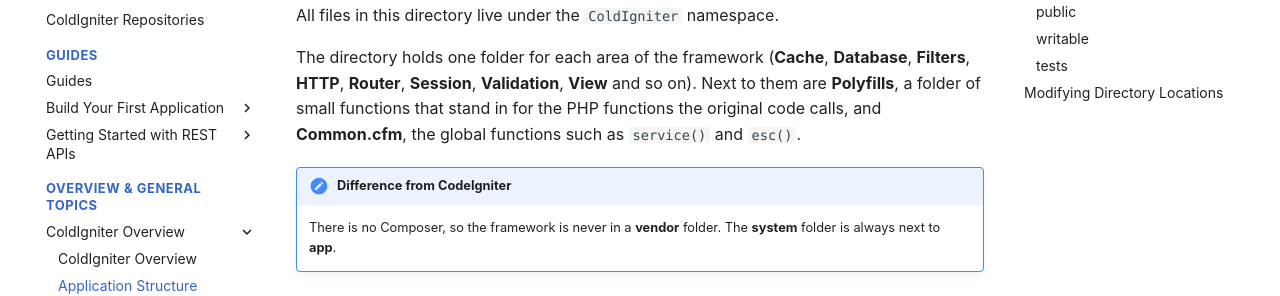
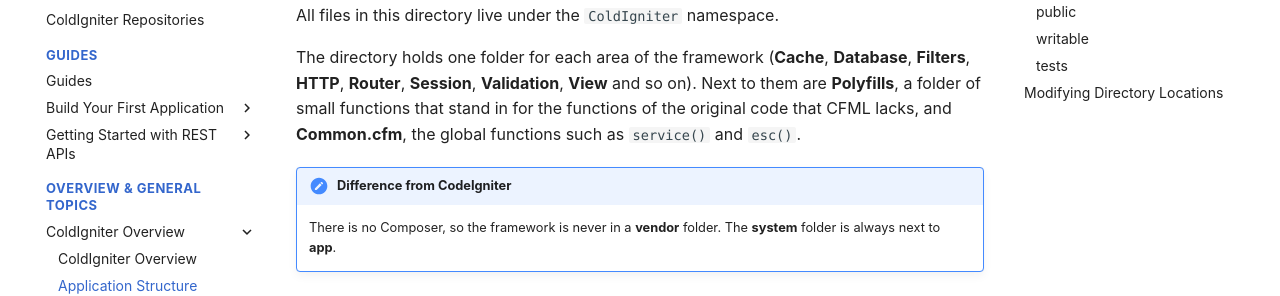
Before and after one commit to ColdIgniter/userguide, an MkDocs documentation site: the page built from guide/concepts/structure.md, in a window 1280 px wide and 900 px high, scrolled down 1545 px. Shown: the part 187-483 px from the top of the window. Built offline with MkDocs 1.6.1 and Material for MkDocs 9.7.7, drawn with Linux system fonts in a browser that asks for light colours.

Commit message:
docs(concepts): drop a PHP mention outside a note

```diff
--- a/guide/concepts/structure.md
+++ b/guide/concepts/structure.md
@@ -49,7 +49,7 @@ This directory stores the files that make up the framework, itself. While you ha
 
 All files in this directory live under the `ColdIgniter` namespace.
 
-The directory holds one folder for each area of the framework (**Cache**, **Database**, **Filters**, **HTTP**, **Router**, **Session**, **Validation**, **View** and so on). Next to them are **Polyfills**, a folder of small functions that stand in for the PHP functions the original code calls, and **Common.cfm**, the global functions such as `service()` and `esc()`.
+The directory holds one folder for each area of the framework (**Cache**, **Database**, **Filters**, **HTTP**, **Router**, **Session**, **Validation**, **View** and so on). Next to them are **Polyfills**, a folder of small functions that stand in for the functions of the original code that CFML lacks, and **Common.cfm**, the global functions such as `service()` and `esc()`.
 
 !!! note "Difference from CodeIgniter"
     There is no Composer, so the framework is never in a **vendor** folder. The **system** folder is always next to **app**.
```
